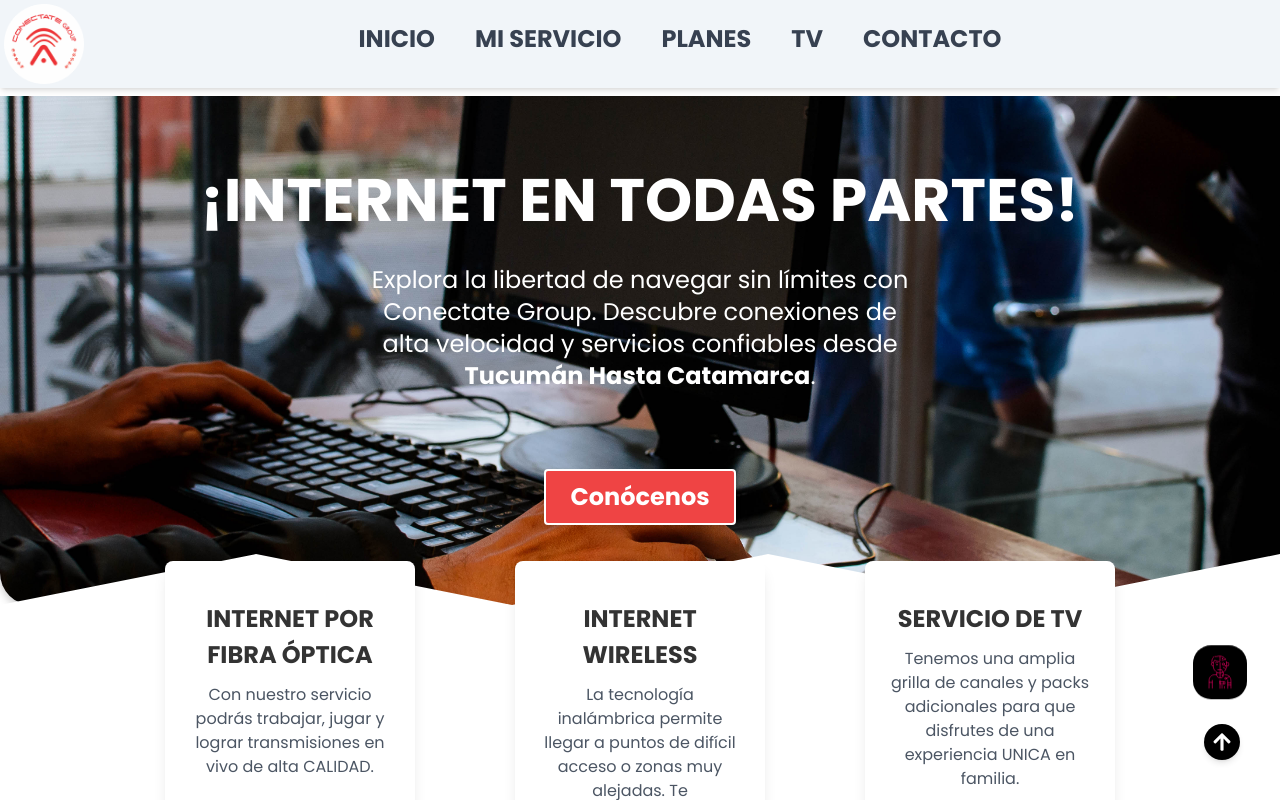
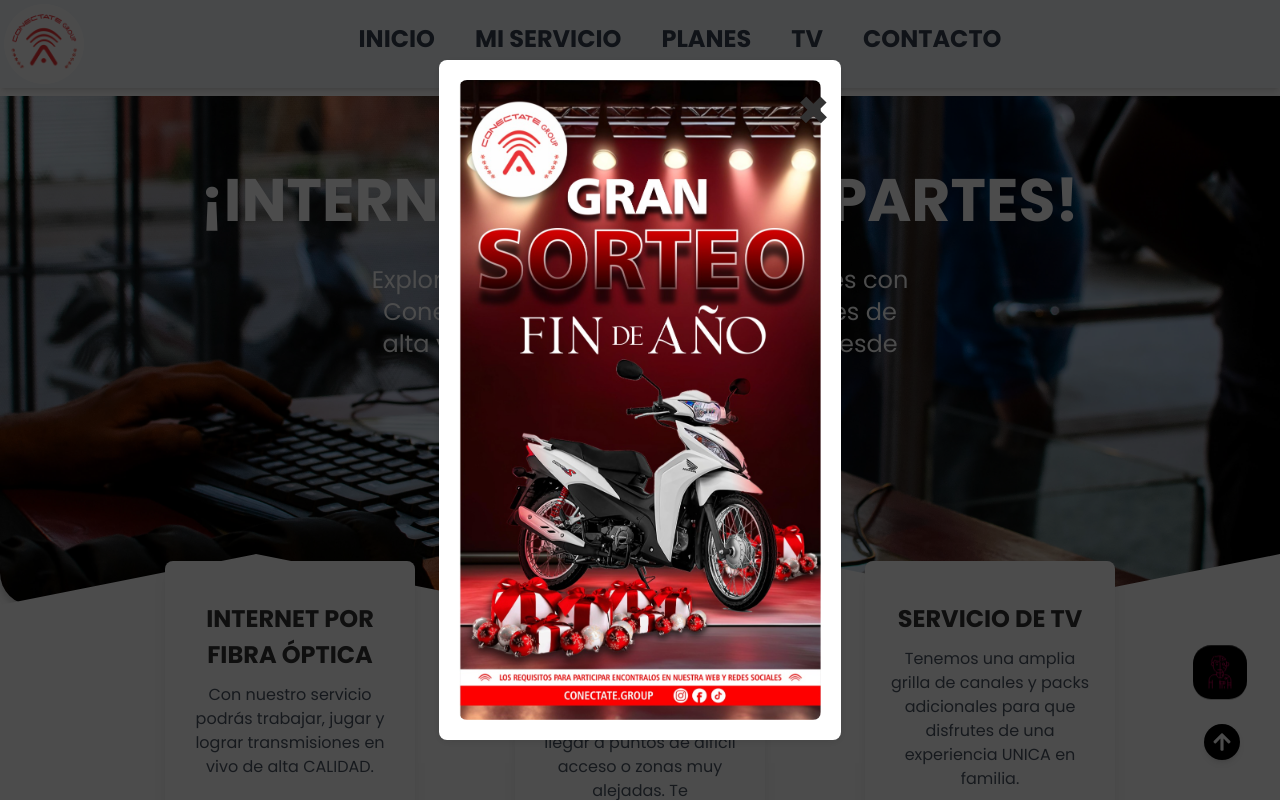
Before and after one commit to SoftFusion-Technologies/ep-cornaglia-ofi, a React (Vite) app: page / in a window 1280 px wide. Shown: the top 800 px of the page. Built offline with nearby package versions, Linux system fonts and the light colour scheme.

Commit message:
se cambia la imagen del modal y el efecto

```diff
--- a/src/App.jsx
+++ b/src/App.jsx
@@ -13,17 +13,27 @@
 import welcomeImage from '../src/Images/imgWelcome.png';
 import WhatsappBut from './Components/WhatsappBut';
 
-import { useState } from 'react';
+import React, { useState, useEffect } from 'react';
 const App = () => {
   const [isModalOpen, setIsModalOpen] = useState(true);
+  const [showModal, setShowModal] = useState(false); // Controla la visibilidad del modal
 
   const handleCloseModal = () => {
     setIsModalOpen(false);
   };
 
+  useEffect(() => {
+    // Mostrar el modal después de 3 segundos
+    const timer = setTimeout(() => {
+      setShowModal(true);
+    }, 2000);
+
+    return () => clearTimeout(timer); // Limpieza del temporizador
+  }, []);
+
   return (
     <Router>
-       <WelcomeModal imageUrl={welcomeImage} />
+      {showModal && <WelcomeModal imageUrl={welcomeImage} />}
       {/* Se elimina el cursor animado por pedido del cliente */}
       {/* <AnimCursor /> */}
       <Nav />
--- a/src/Components/WelcomeModal.jsx
+++ b/src/Components/WelcomeModal.jsx
@@ -4,24 +4,25 @@
 const WelcomeModal = ({ imageUrl }) => {
   const [isVisible, setIsVisible] = useState(true);
 
+  useEffect(() => {
+    const timer = setTimeout(() => {
+      setIsVisible(false);
+    }, 5000); // 5 segundos
+
+    return () => clearTimeout(timer);
+  }, []);
+
   const handleClose = () => {
     setIsVisible(false);
   };
 
-  useEffect(() => {
-     const timer = setTimeout(() => {
-       setIsVisible(false);
-     }, 5000); // 5 segundos
-
-     return () => clearTimeout(timer);
-  }, []);
 
   if (!isVisible) {
     return null;
   }
 
   return (
-      <div className="welcome-modal_V2">
+    <div className="welcome-modal_V2">
       <div className="modal-content_V2">
         <button className="close-button_V2" onClick={handleClose}>
           &times;
```
Also changed, not shown: src/Images/imgWelcome.png.
